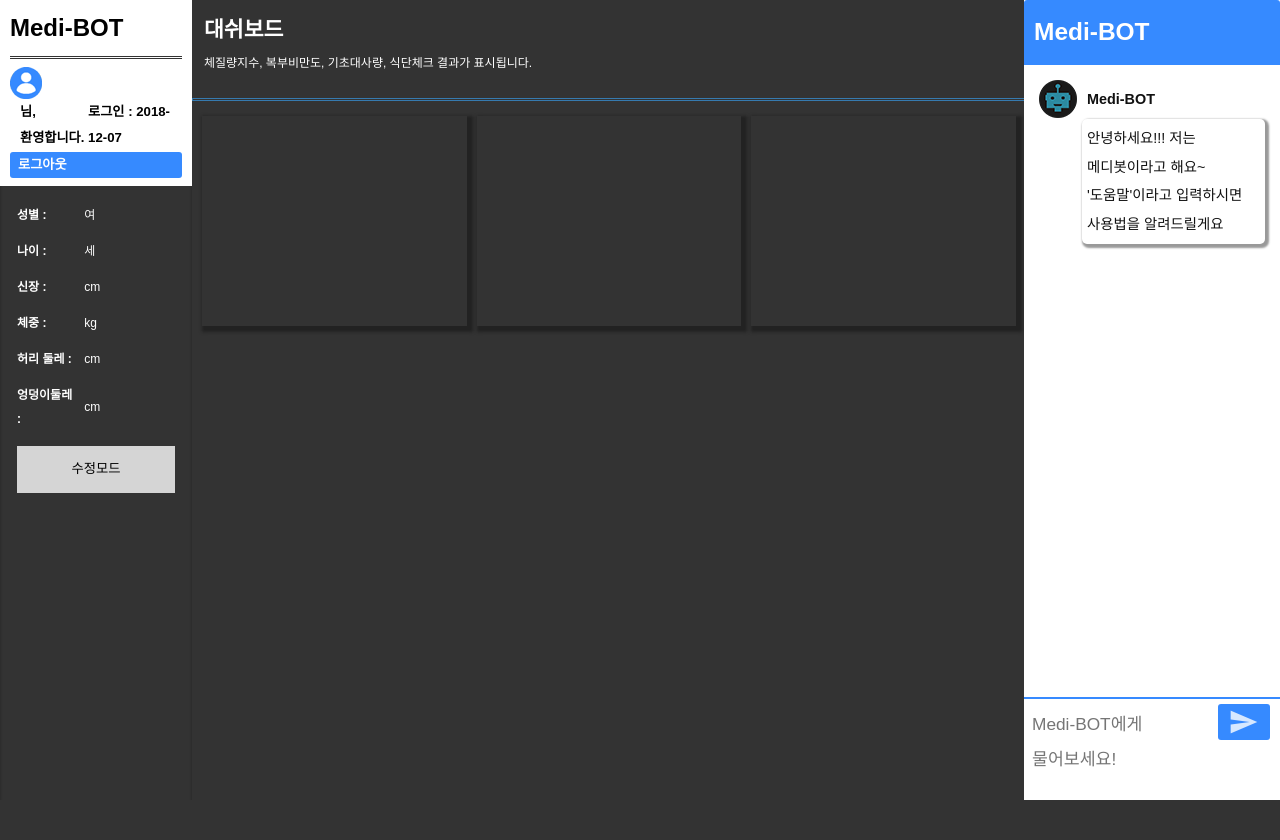
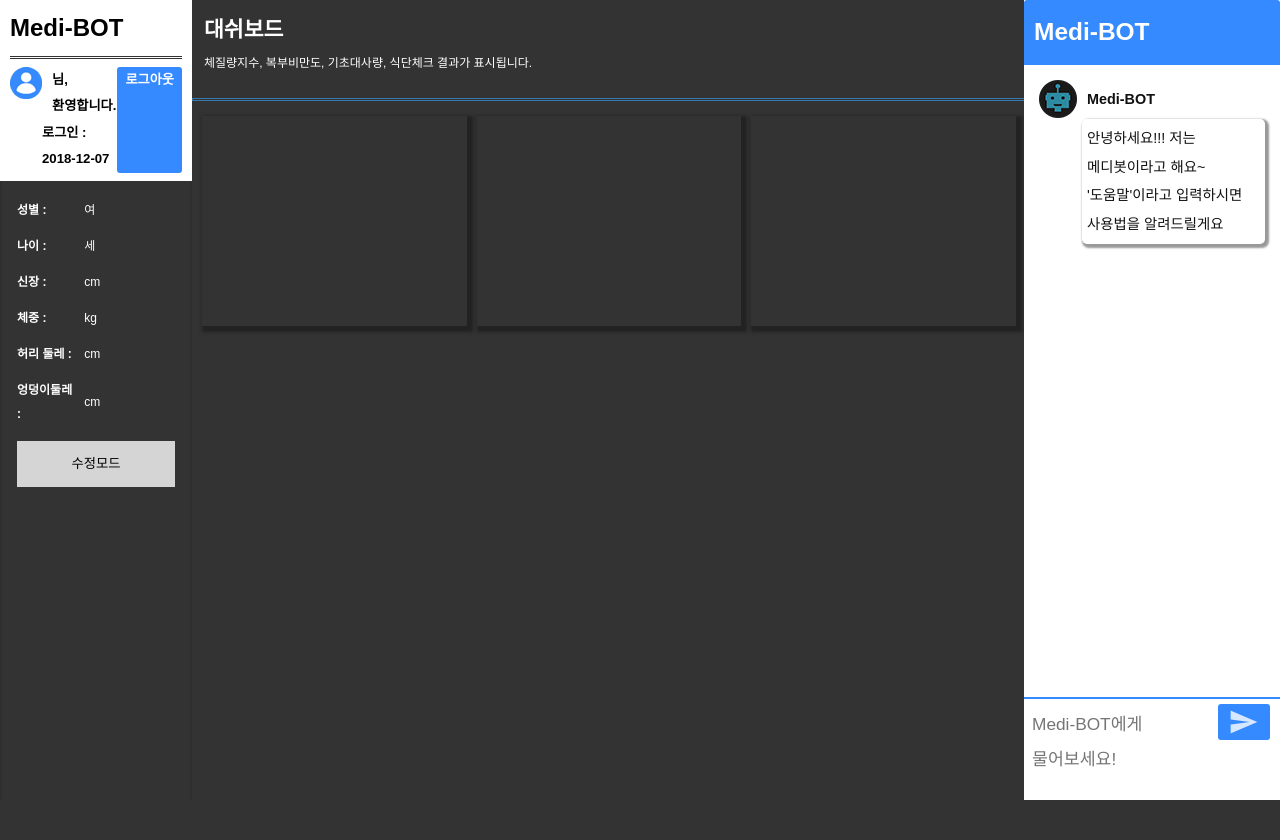
Before and after one commit to jangjaehong/chatbot, a Django app: page /hist in a window 1280 px wide. Shown: the top 840 px of the page. Run offline with Django 3.2, Linux system fonts and the light colour scheme; data that the repository does not hold is empty.

Commit message:
update page

```diff
--- a/medibot/static/medibot/css/user-info.css
+++ b/medibot/static/medibot/css/user-info.css
@@ -36,12 +36,12 @@
     font-weight:bold;
     font-size:1.1em;
     display:flex;
-    flex-direction:column;
+    flex-direction:row;
     justify-content:flex-start;
 }
 .user-box .user-info > div{
     display:flex;
-    flex-direction:row;
+    flex-direction:column;
     align-items:center;
 }
 
```
